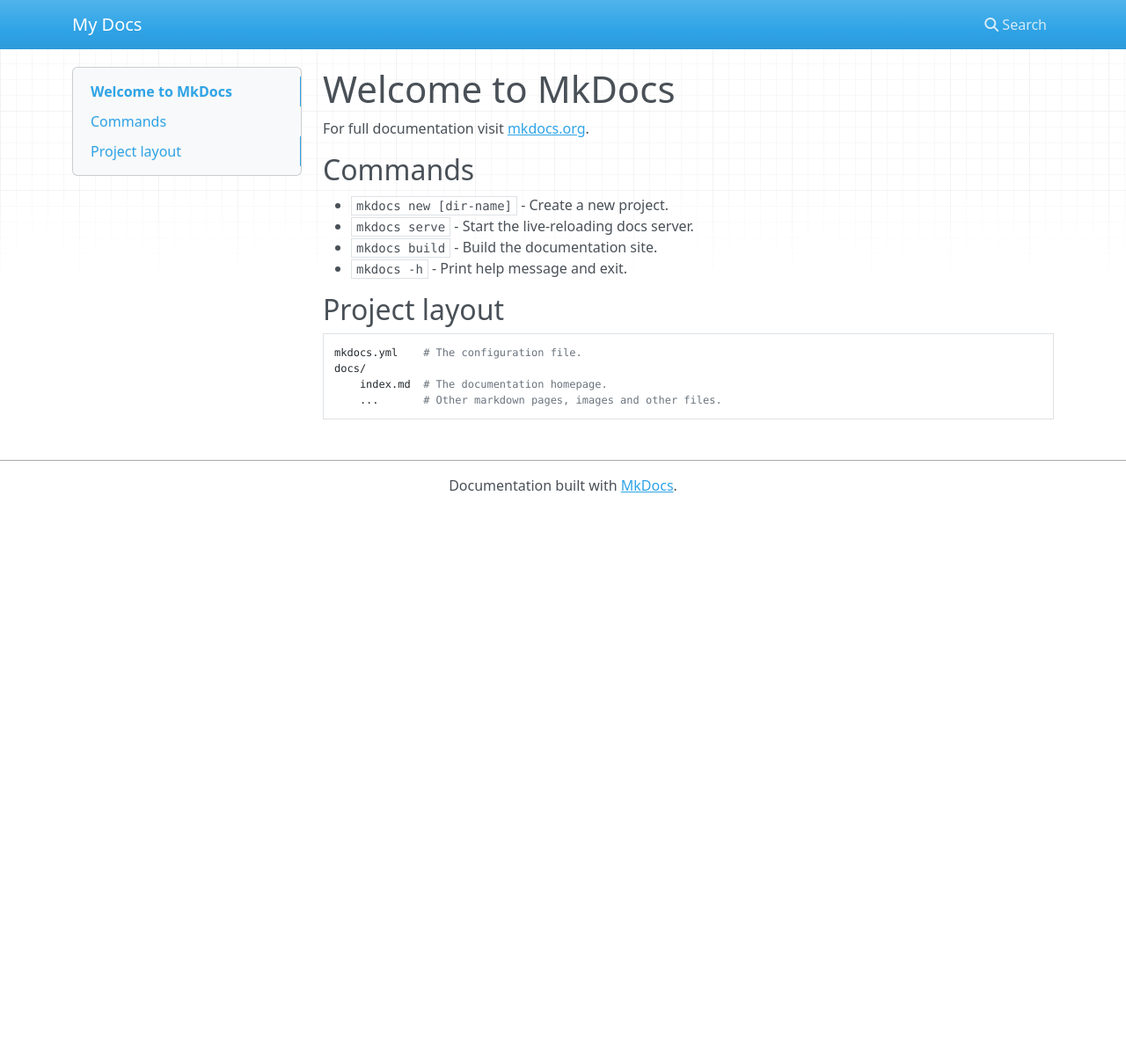
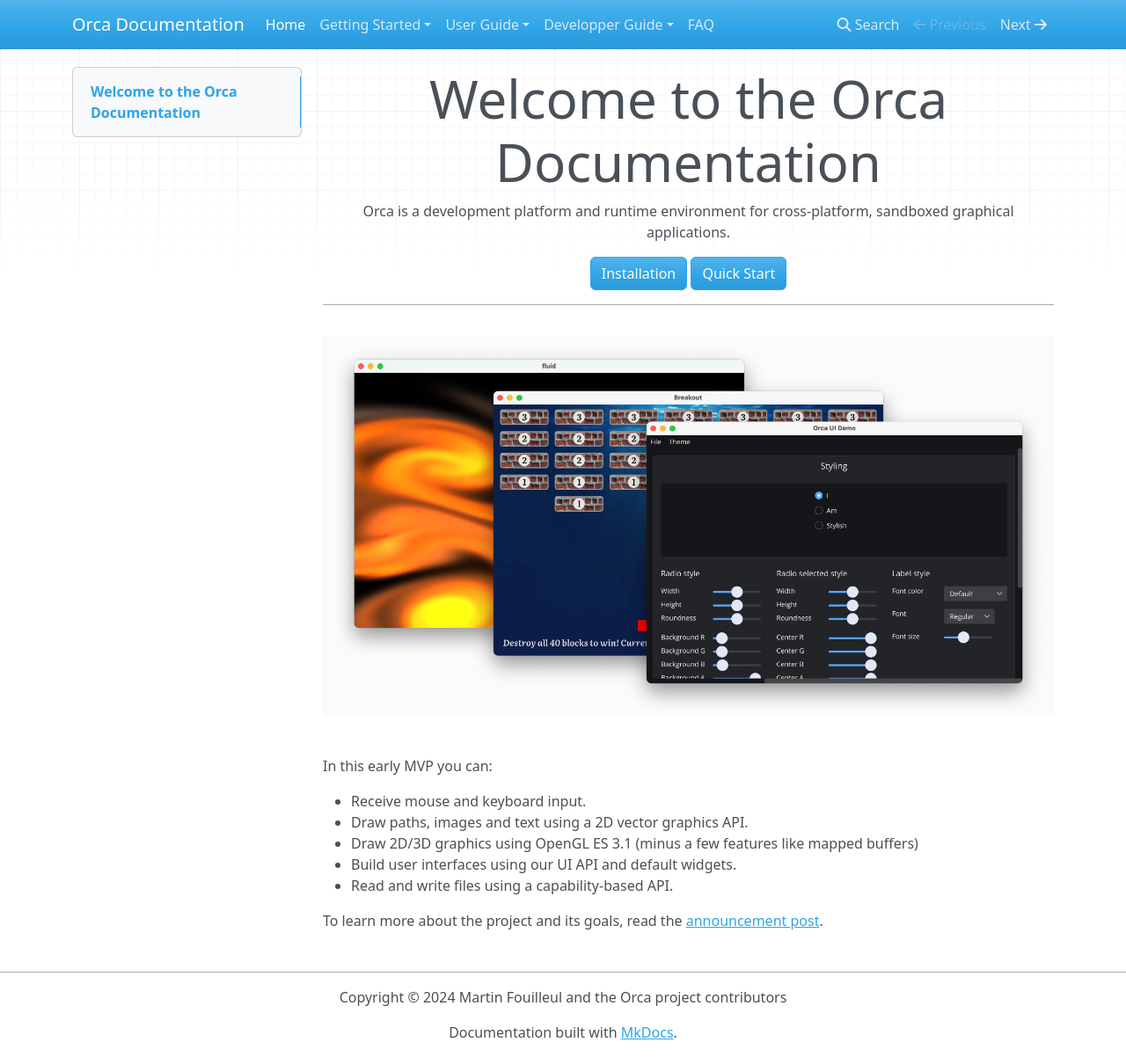
Before and after one commit to ilidemi/orca-doc, an MkDocs documentation site: the page built from docs/index.md, in a window 1280 px wide and 1202 px high. Shown: the whole window at 88% size. Built offline with MkDocs 1.6.1, drawn with Linux system fonts in a browser that asks for light colours; nearby versions of some CDN libraries.

Commit message:
setting up some basic structure and pulling readme/install/quick start from main repo

```diff
--- /dev/null
+++ b/docs/css/extra.css
@@ -0,0 +1,10 @@
+div.col-md-9 h1:first-of-type {
+    text-align: center;
+    font-size: 60px;
+    font-weight: 300;
+}
+
+
+div.col-md-9>p:first-of-type {
+    text-align: center;
+}
--- a/docs/index.md
+++ b/docs/index.md
@@ -1,17 +1,25 @@
-# Welcome to MkDocs
+# Welcome to the Orca Documentation
 
-For full documentation visit [mkdocs.org](https://www.mkdocs.org).
+Orca is a development platform and runtime environment for cross-platform, sandboxed graphical applications.
 
-## Commands
+[Install]: install.md
+[Quick Start]: QuickStart.md
 
-* `mkdocs new [dir-name]` - Create a new project.
-* `mkdocs serve` - Start the live-reloading docs server.
-* `mkdocs build` - Build the documentation site.
-* `mkdocs -h` - Print help message and exit.
+<div class="text-center">
+<a href="Install" class="btn btn-primary" role="button">Installation</a>
+<a href="Quick Start" class="btn btn-primary" role="button">Quick Start</a>
+</div>
 
-## Project layout
+---
 
-    mkdocs.yml    # The configuration file.
-    docs/
-        index.md  # The documentation homepage.
-        ...       # Other markdown pages, images and other files.
+![Example Orca apps](images/orca-apps-lg.webp)
+
+In this early MVP you can:
+
+- Receive mouse and keyboard input.
+- Draw paths, images and text using a 2D vector graphics API.
+- Draw 2D/3D graphics using OpenGL ES 3.1 (minus a few features like mapped buffers)
+- Build user interfaces using our UI API and default widgets.
+- Read and write files using a capability-based API.
+
+To learn more about the project and its goals, read the [announcement post](https://orca-app.dev/posts/230607/orca_announcement.html).
--- a/mkdocs.yml
+++ b/mkdocs.yml
@@ -1 +1,20 @@
-site_name: My Docs
+site_name: Orca Documentation
+site_url: https://docs.orca-app.dev
+site_description: Official Orca Documentation
+
+copyright: Copyright &copy; 2024 Martin Fouilleul and the Orca project contributors
+
+extra_css:
+  - css/extra.css
+
+
+nav:
+  - Home: 'index.md'
+  - Getting Started:
+    - Installation: 'install.md'
+    - Quick Start: 'QuickStart.md'
+  - User Guide:
+    - API Spec: 'api.md'
+  - Developper Guide:
+    - Building: 'building.md'
+  - FAQ: 'faq.md'
```
Also changed, not shown: docs/QuickStart.md (added, +238 -0 lines), docs/api.md (added, +3 -0 lines), docs/building.md (added, +57 -0 lines), docs/faq.md (added, +24 -0 lines), docs/install.md (added, +54 -0 lines), docs/images/app_bundle.png (added), docs/images/app_c.png (added), docs/images/orca-apps-lg.webp (added).
